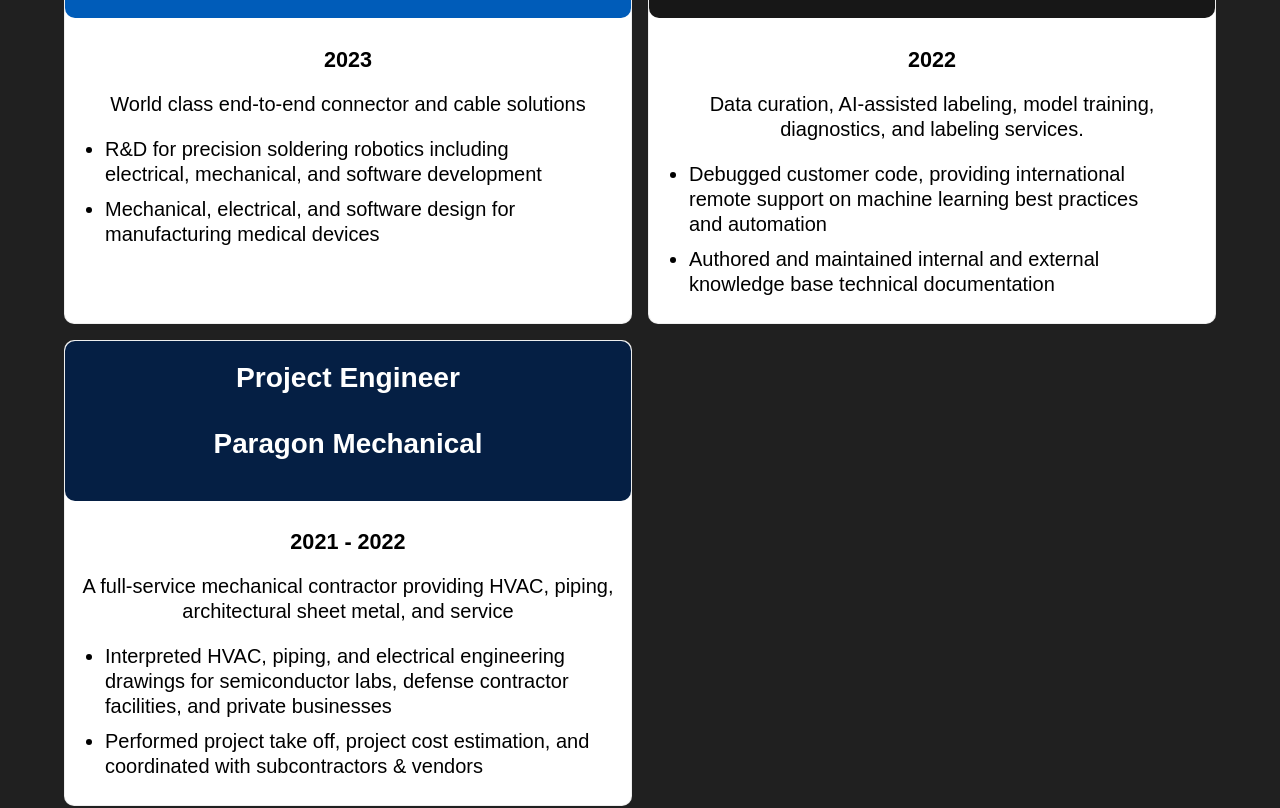
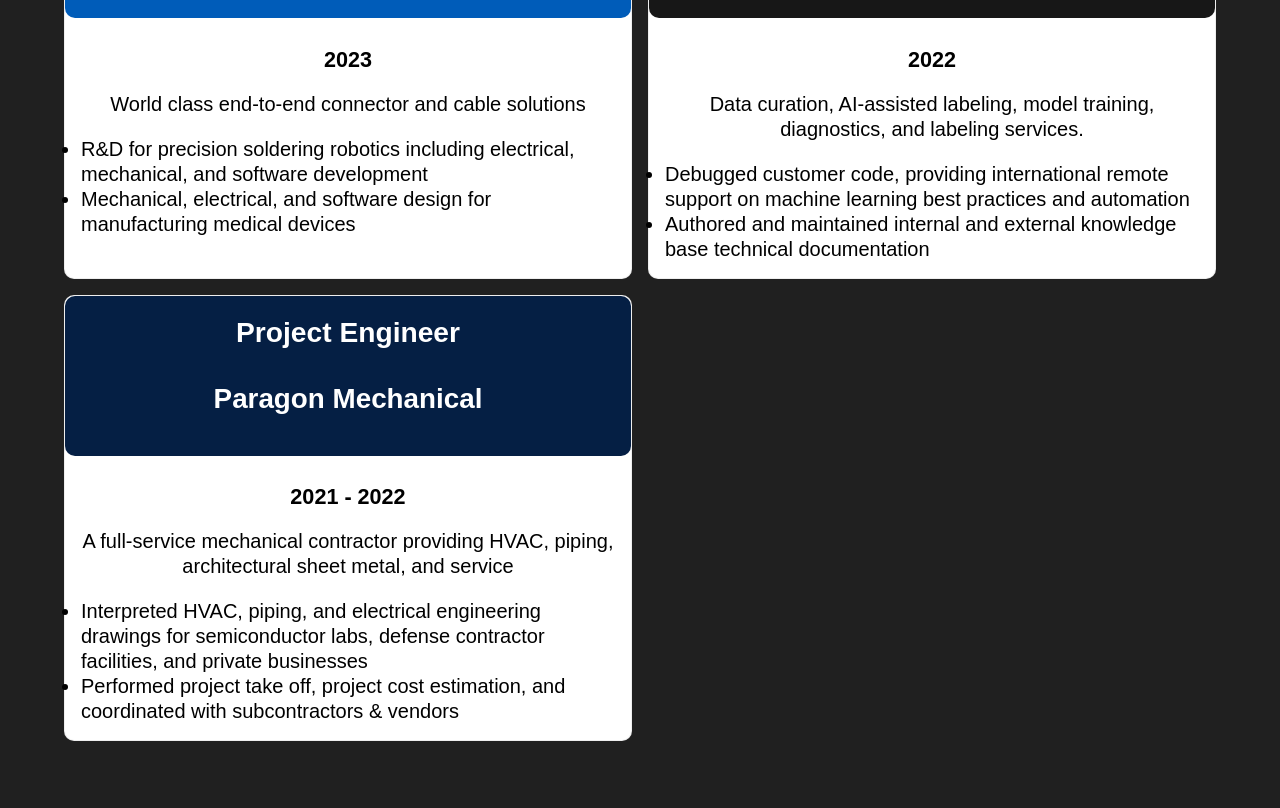
Before and after one commit to nchenevey1/portfolio-website, a React (Create React App) app: page / in a window 1280 px wide. Shown: the part 860-1668 px from the top of the page. Built offline with nearby package versions, Linux system fonts and the light colour scheme.

Commit message:
Add files via upload

```diff
--- a/src/Sections/Experience/Experience.css
+++ b/src/Sections/Experience/Experience.css
@@ -13,12 +13,6 @@
 
 .experience-text-desc {
     font-size: 14px;
-}
-
-.experience-bullets {
-    padding-bottom: 10px;
-    margin-left: 1.5rem;
-    margin-right: 1.5rem;
 }
 
 .anchor {
@@ -44,7 +38,7 @@
 @media (max-width: 1610px) {
 
     .experience-cards-div {
-        grid-template-columns: repeat(auto-fit, minmax(500px, 1fr));
+        grid-template-columns: repeat(auto-fit, minmax(450px, 1fr));
     }
 }
 
```
